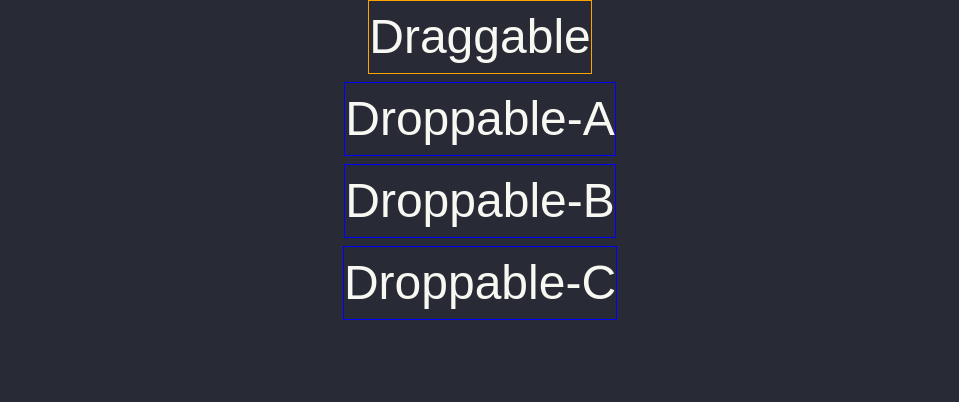
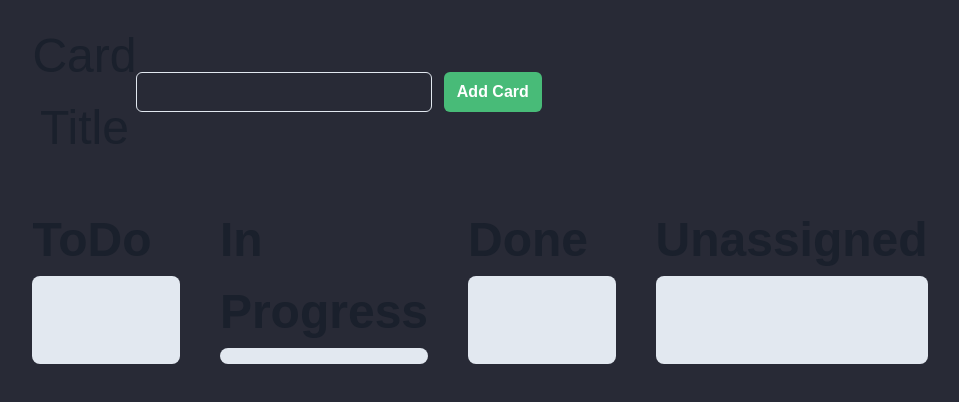
Before and after one commit to jdvober/chemical-equation-balancer, a React (Vite) app: page / in a window 1280 px wide. Shown: the top 402 px of the page, without its empty margins (160-1119 px from the left). Built offline with nearby package versions, Linux system fonts and the light colour scheme.

Commit message:
Example DnD

```diff
--- /dev/null
+++ b/src/components/FormulaEditor/DragAndDrop/AddCard.tsx
@@ -0,0 +1,37 @@
+import { useState } from "react"
+
+import { Button, Flex, Input, Text } from "@chakra-ui/react"
+
+export default function AddCard({
+	addCard,
+}: {
+	addCard: (title: string) => void
+}) {
+	const [title, setTitle] = useState<string>("")
+
+	return (
+		<Flex w="60%" p="5" alignItems="center">
+			<Text flex="1" textAlign="center">
+				Card Title
+			</Text>
+			<Input
+				type="text"
+				flex="4"
+				onChange={(e) => setTitle(e.target.value)}
+				value={title}
+			/>
+			<Button
+				flex="1"
+				marginX="3"
+				bgColor="green.400"
+				color="white"
+				onClick={() => {
+					setTitle("")
+					addCard(title)
+				}}
+			>
+				Add Card
+			</Button>
+		</Flex>
+	)
+}
--- a/src/components/FormulaEditor/DragAndDrop/DragAndDrop.tsx
+++ b/src/components/FormulaEditor/DragAndDrop/DragAndDrop.tsx
@@ -1,40 +1,80 @@
 import { useState } from "react"
-import { v4 as uuid } from "uuid"
 
-import { Box } from "@chakra-ui/react"
-import { DndContext } from "@dnd-kit/core"
+import { Flex } from "@chakra-ui/react"
+import { DndContext, rectIntersection } from "@dnd-kit/core"
 
-import { Draggable } from "./Draggable"
+import AddCard from "./AddCard"
 import { Droppable } from "./Droppable"
 
-export function DragAndDrop() {
-	const droppableAreas = ["A", "B", "C"]
-	const [parent, setParent] = useState(null)
-	const draggableMarkup = <Draggable id={uuid().slice(-4)} disabled={false} />
+/* The implementation details of <Item> and <ScrollableList> are not
+ * relevant for this example and are therefore omitted. */
+
+export const DragAndDrop = () => {
+	const [todoItems, setTodoItems] = useState<Array<any>>([])
+	const [doneItems, setDoneItems] = useState<Array<any>>([])
+	const [inProgressItems, setInProgressItems] = useState<Array<any>>([])
+	const [uItems, setuItems] = useState<Array<any>>([])
+	const addNewCard = (title: string) => {
+		setuItems([...uItems, { title }])
+	}
 
 	return (
-		<DndContext onDragEnd={handleDragEnd}>
-			{parent === null ? draggableMarkup : null}
-
-			{droppableAreas.map((droppableAreaId) => (
-				// We updated the Droppable component so it would accept an `id`
-				// prop and pass it to `useDroppable`
-				<Box border={"1px solid blue"} color="dracula.dracFG">
-					<Droppable
-						key={droppableAreaId}
-						droppableAreaId={droppableAreaId}
-						parent={parent}
-					/>
-				</Box>
-			))}
+		<DndContext
+			collisionDetection={rectIntersection}
+			onDragEnd={(e) => {
+				const container = e.over?.id
+				const title = e.active.data.current?.title ?? ""
+				const index = e.active.data.current?.index ?? 0
+				const parent = e.active.data.current?.parent ?? "ToDo"
+				if (container === "ToDo") {
+					setTodoItems([...todoItems, { title }])
+				} else if (container === "Done") {
+					setDoneItems([...doneItems, { title }])
+				} else if (container === "Unassigned") {
+					setuItems([...uItems, { title }])
+				} else {
+					setInProgressItems([...inProgressItems, { title }])
+				}
+				if (parent === "ToDo") {
+					setTodoItems([
+						...todoItems.slice(0, index),
+						...todoItems.slice(index + 1),
+					])
+				} else if (parent === "Done") {
+					setDoneItems([
+						...doneItems.slice(0, index),
+						...doneItems.slice(index + 1),
+					])
+				} else if (parent === "Unassigned") {
+					setuItems([
+						...uItems.slice(0, index),
+						...uItems.slice(index + 1),
+					])
+				} else {
+					setInProgressItems([
+						...inProgressItems.slice(0, index),
+						...inProgressItems.slice(index + 1),
+					])
+				}
+			}}
+		>
+			<Flex flexDirection="column">
+				<AddCard addCard={addNewCard} />
+				<Flex flex="3">
+					<Droppable title="ToDo" items={todoItems} />
+					<Droppable title="In Progress" items={inProgressItems} />
+					<Droppable title="Done" items={doneItems} />
+					<Droppable title="Unassigned" items={uItems} />
+				</Flex>
+			</Flex>
 		</DndContext>
 	)
 
-	function handleDragEnd(event: any) {
-		const { over } = event
+	// function handleDragStart(event: any) {
+	// 	setActiveId(event.active.id)
+	// }
 
-		// If the item is dropped over a container, set it as the parent
-		// otherwise reset the parent to `null`
-		setParent(over ? over.id : null)
-	}
+	// function handleDragEnd() {
+	// 	setActiveId(null)
+	// }
 }
--- a/src/components/FormulaEditor/DragAndDrop/Draggable.tsx
+++ b/src/components/FormulaEditor/DragAndDrop/Draggable.tsx
@@ -1,35 +1,74 @@
-import { Box } from "@chakra-ui/react"
+// import { Box } from "@chakra-ui/react"
+// import { useDraggable } from "@dnd-kit/core"
+
+// type DraggableArguments = {
+// 	id: string | number
+// 	disabled: boolean
+// 	// data: Record<string, any>
+// }
+
+// export const Draggable: React.FC<DraggableArguments> = ({
+// 	id,
+// 	disabled,
+// }: // data,
+// DraggableArguments) => {
+// 	const { attributes, listeners, setNodeRef, transform } = useDraggable({
+// 		id: id,
+// 	})
+// 	const style = transform
+// 		? {
+// 				transform: `translate3d(${transform.x}px, ${transform.y}px, 0)`,
+// 		  }
+// 		: undefined
+
+// 	return (
+// 		<button ref={setNodeRef} style={style} {...listeners} {...attributes}>
+// 			<Box border="1px solid orange" color="dracula.dracFG">
+// 				{disabled ? "Disabled" : ""}
+// 				{"Draggable"}
+// 			</Box>
+// 		</button>
+// 	)
+// }
+
+import { Flex, Text } from "@chakra-ui/react"
 import { useDraggable } from "@dnd-kit/core"
+import { CSS } from "@dnd-kit/utilities"
 
-type DraggableArguments = {
-	id: string | number
-	disabled: boolean
-	// data: Record<string, any>
-}
-
-export const Draggable: React.FC<DraggableArguments> = ({
-	id,
-	disabled,
-}: // data,
-DraggableArguments) => {
+export const Draggable = ({
+	title,
+	index,
+	parent,
+}: {
+	title: string
+	index: number
+	parent: string
+}) => {
 	const { attributes, listeners, setNodeRef, transform } = useDraggable({
-		id: id,
+		id: title,
+		data: {
+			title,
+			index,
+			parent,
+		},
 	})
-	const style = transform
-		? {
-				transform: `translate3d(${transform.x}px, ${transform.y}px, 0)`,
-		  }
-		: {
-				transform: `translate3d(${transform?.x}px, ${transform?.y}px, 0)`,
-		  }
-	// : undefined
-
+	const style = {
+		transform: CSS.Translate.toString(transform),
+	}
 	return (
-		<button ref={setNodeRef} style={style} {...listeners} {...attributes}>
-			<Box border="1px solid orange" color="dracula.dracFG">
-				{disabled ? "Disabled" : ""}
-				{"Draggable"}
-			</Box>
-		</button>
+		<Flex
+			padding="3"
+			backgroundColor="white"
+			margin="2"
+			borderRadius="8"
+			border="2px solid gray.500"
+			boxShadow="0px 0px 5px 2px #2121213b"
+			transform={style.transform}
+			{...listeners}
+			{...attributes}
+			ref={setNodeRef}
+		>
+			<Text>{title}</Text>
+		</Flex>
 	)
 }
--- a/src/components/FormulaEditor/DragAndDrop/Droppable.tsx
+++ b/src/components/FormulaEditor/DragAndDrop/Droppable.tsx
@@ -1,28 +1,41 @@
-import { v4 as uuid } from "uuid"
-
+import { Flex, Text } from "@chakra-ui/react"
 import { useDroppable } from "@dnd-kit/core"
 
 import { Draggable } from "./Draggable"
 
 type DroppableArguments = {
-	droppableAreaId: string | number
-	parent: any
+	title: string
+	items: any[]
 }
-export function Droppable({ droppableAreaId: id, parent }: DroppableArguments) {
+
+export function Droppable({ title, items }: DroppableArguments) {
 	const { isOver, setNodeRef } = useDroppable({
-		id: id,
+		id: title,
 	})
 	const style = {
 		color: isOver ? "green" : undefined,
 	}
 
 	return (
-		<div ref={setNodeRef} style={style}>
-			{parent === id ? (
-				<Draggable id={uuid()} disabled={false} />
-			) : (
-				`Droppable-${id}`
-			)}
-		</div>
+		<Flex flex="3" padding="5" flexDirection="column" minH="10rem">
+			<Text fontWeight="bold">{title}</Text>
+			<Flex
+				ref={setNodeRef}
+				backgroundColor="gray.200"
+				borderRadius="8"
+				flex="1"
+				padding="2"
+				flexDirection="column"
+			>
+				{items.map(({ title: cardTitle }, key) => (
+					<Draggable
+						title={cardTitle}
+						key={key}
+						index={key}
+						parent={title}
+					/>
+				))}
+			</Flex>
+		</Flex>
 	)
 }
--- a/src/types/GlobalTypes.d.ts
+++ b/src/types/GlobalTypes.d.ts
@@ -9,6 +9,11 @@ type Compound = {
 }
 
 */
+
+type Cards = {
+	title: string
+}
+
 type FormulaSection = "REACTANTS" | "PRODUCTS"
 
 type ElementListElement = {
```
